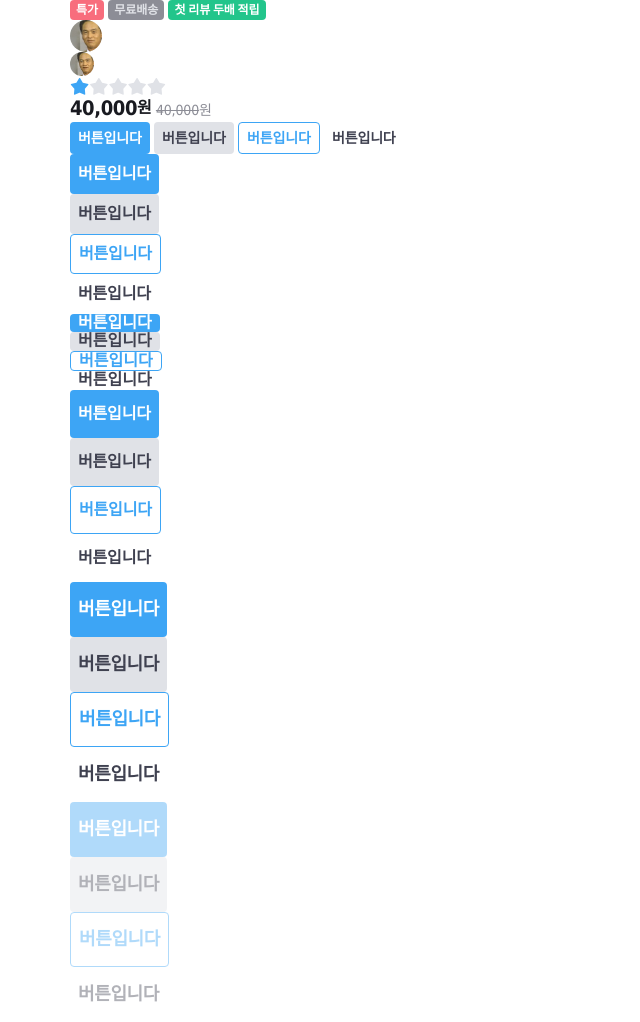
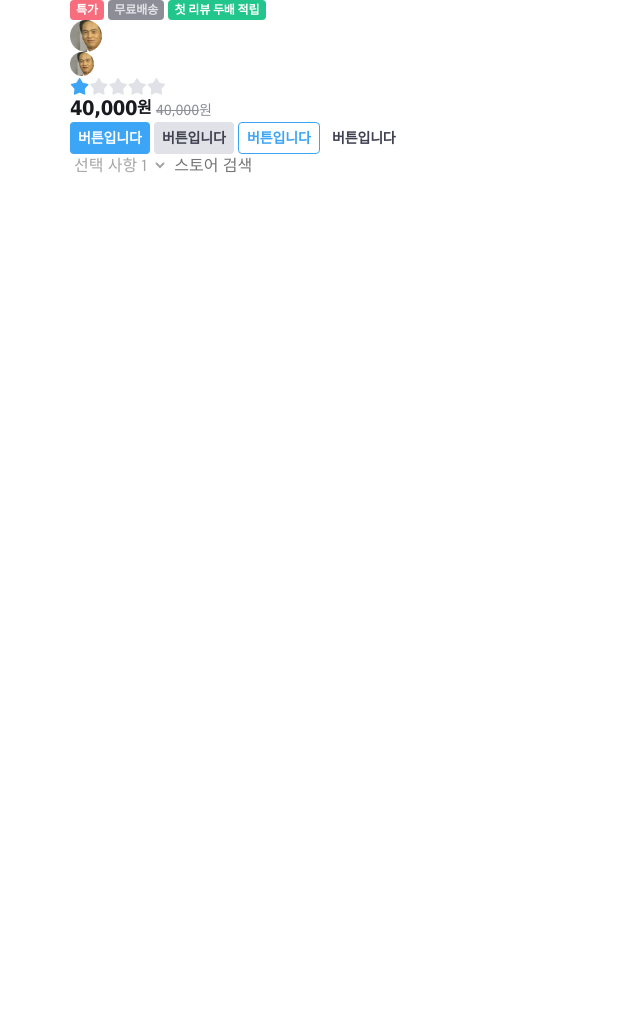
Before and after one commit to wondonghwi/tomorrow-house, a website: page index.html in a window 1280 px wide. Shown: the whole page, without its empty margins (0-640 px from the left). After the commit the page ends 800 px from the top, so only its background shows below. Drawn offline with Linux system fonts and the light colour scheme; files whose address does not match are found by name.

Commit message:
💄 create form design system

```diff
--- a/index.html
+++ b/index.html
@@ -62,30 +62,17 @@
         <button type="button" class="btn-ghost btn-32">버튼입니다</button>
       </div>
 
-      <div><button type="button" class="btn-primary btn-40">버튼입니다</button></div>
-      <div><button type="button" class="btn-secondary btn-40">버튼입니다</button></div>
-      <div><button type="button" class="btn-outlined btn-40">버튼입니다</button></div>
-      <div><button type="button" class="btn-ghost btn-40">버튼입니다</button></div>
+      <div>
+        <select name="" id="" disabled>
+          <option value="1">선택 사항 1</option>
+          <option value="2">선택 사항 2</option>
+          <option value="3">선택 사항 3</option>
+          <option value="4">선택 사항 4</option>
+          <option value="5">선택 사항 5</option>
+        </select>
 
-      <div><button type="button" class="btn-primary btn-44">버튼입니다</button></div>
-      <div><button type="button" class="btn-secondary btn-44">버튼입니다</button></div>
-      <div><button type="button" class="btn-outlined btn-44">버튼입니다</button></div>
-      <div><button type="button" class="btn-ghost btn-44">버튼입니다</button></div>
-
-      <div><button type="button" class="btn-primary btn-48">버튼입니다</button></div>
-      <div><button type="button" class="btn-secondary btn-48">버튼입니다</button></div>
-      <div><button type="button" class="btn-outlined btn-48">버튼입니다</button></div>
-      <div><button type="button" class="btn-ghost btn-48">버튼입니다</button></div>
-
-      <div><button type="button" class="btn-primary btn-55">버튼입니다</button></div>
-      <div><button type="button" class="btn-secondary btn-55">버튼입니다</button></div>
-      <div><button type="button" class="btn-outlined btn-55">버튼입니다</button></div>
-      <div><button type="button" class="btn-ghost btn-55">버튼입니다</button></div>
-
-      <div><button type="button" class="btn-primary btn-55" disabled>버튼입니다</button></div>
-      <div><button type="button" class="btn-secondary btn-55" disabled>버튼입니다</button></div>
-      <div><button type="button" class="btn-outlined btn-55" disabled>버튼입니다</button></div>
-      <div><button type="button" class="btn-ghost btn-55" disabled>버튼입니다</button></div>
+        <input type="text" placeholder="스토어 검색" disabled />
+      </div>
     </div>
   </body>
 </html>
--- a/styles/main.scss
+++ b/styles/main.scss
@@ -16,5 +16,6 @@
 @import 'modules/star-ratings';
 @import 'modules/prices';
 @import 'modules/buttons';
+@import 'modules/forms';
 
 @import 'layouts/grid';
--- /dev/null
+++ b/styles/modules/_forms.scss
@@ -0,0 +1,29 @@
+%form-base {
+  @include text-style(16, $primary);
+  display: block;
+  width: 100%;
+  height: 40px;
+  padding: 0 16px;
+  background-color: $white;
+  border: 1px solid $border;
+  border-radius: 4px;
+  appearance: none;
+
+  &::placeholder {
+    color: $tertiary;
+  }
+
+  &:disabled {
+    opacity: 0.4;
+    cursor: not-allowed;
+  }
+
+  &:not(:disabled):hover {
+    background-color: $background;
+  }
+}
+
+select,
+input {
+  @extend %form-base;
+}
```
